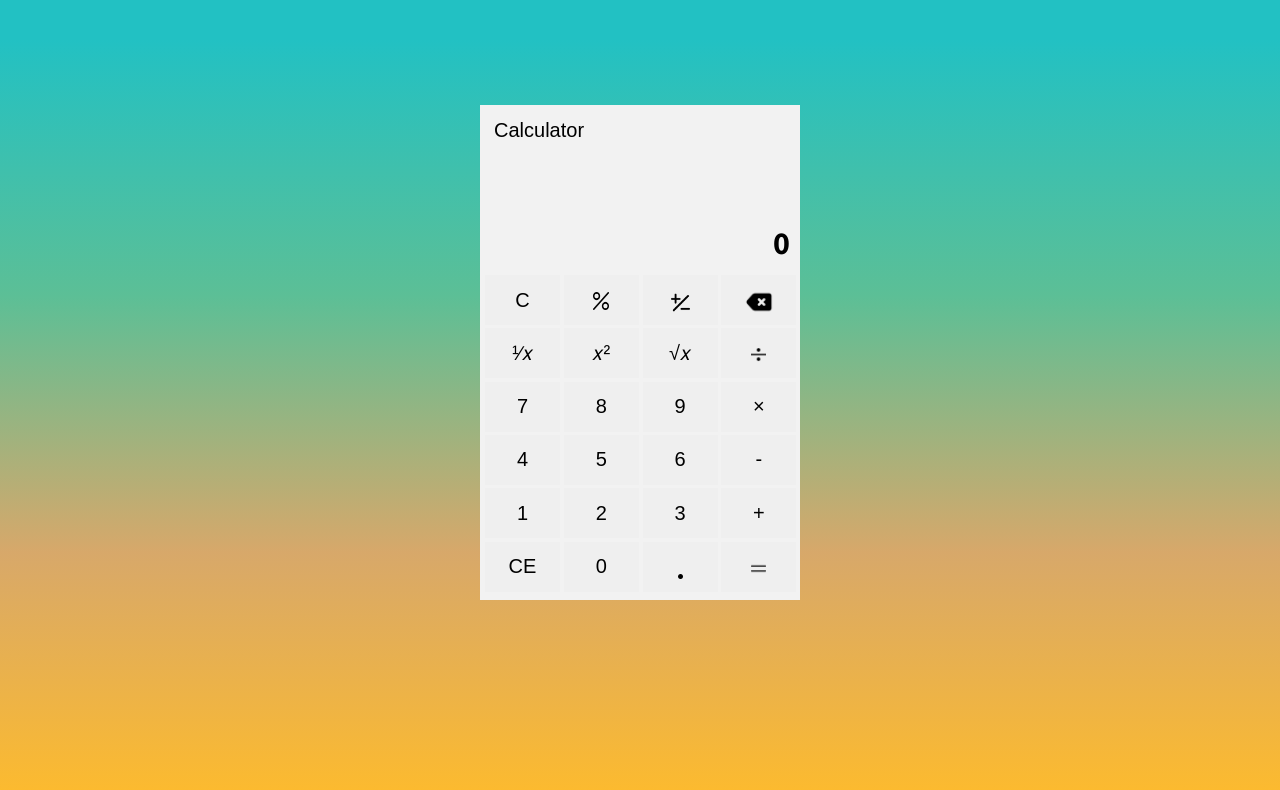
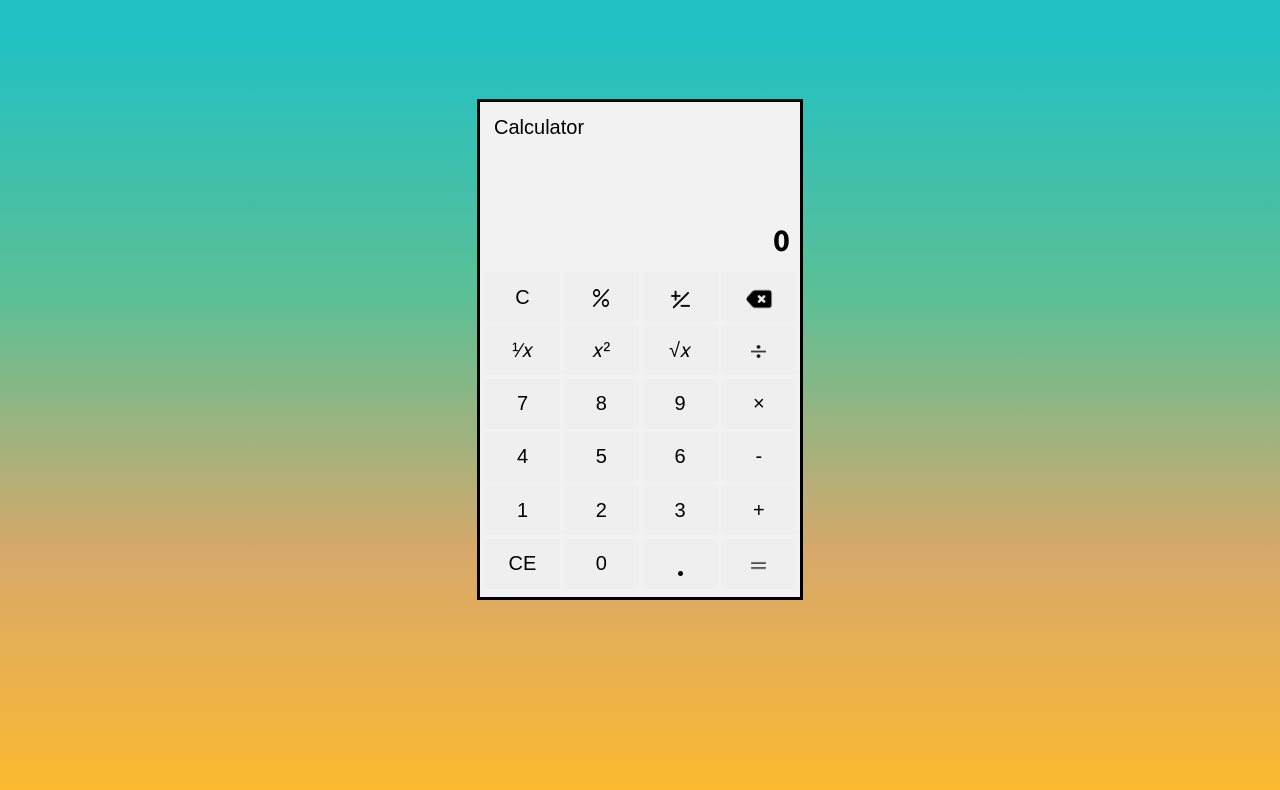
Before and after one commit to techcore32/Calculator, a plain HTML site: page index.html in a window 1280 px wide. Drawn offline with Linux system fonts and the light colour scheme.

Commit message:
Add border to calculator

```diff
--- a/style.css
+++ b/style.css
@@ -15,7 +15,7 @@ body{
     right: 0;
     background-color: hsl(0, 0%, 95%);
     margin: 0px auto;
-    width: 320px;
+    width: 317px;
     height: 490px;
 }
 
@@ -171,5 +171,6 @@ button {
         background-color: hsl(0, 0%, 95%);
         width: 320px;
         height: 495px;
+        border: 3px solid
     }
 }
```
